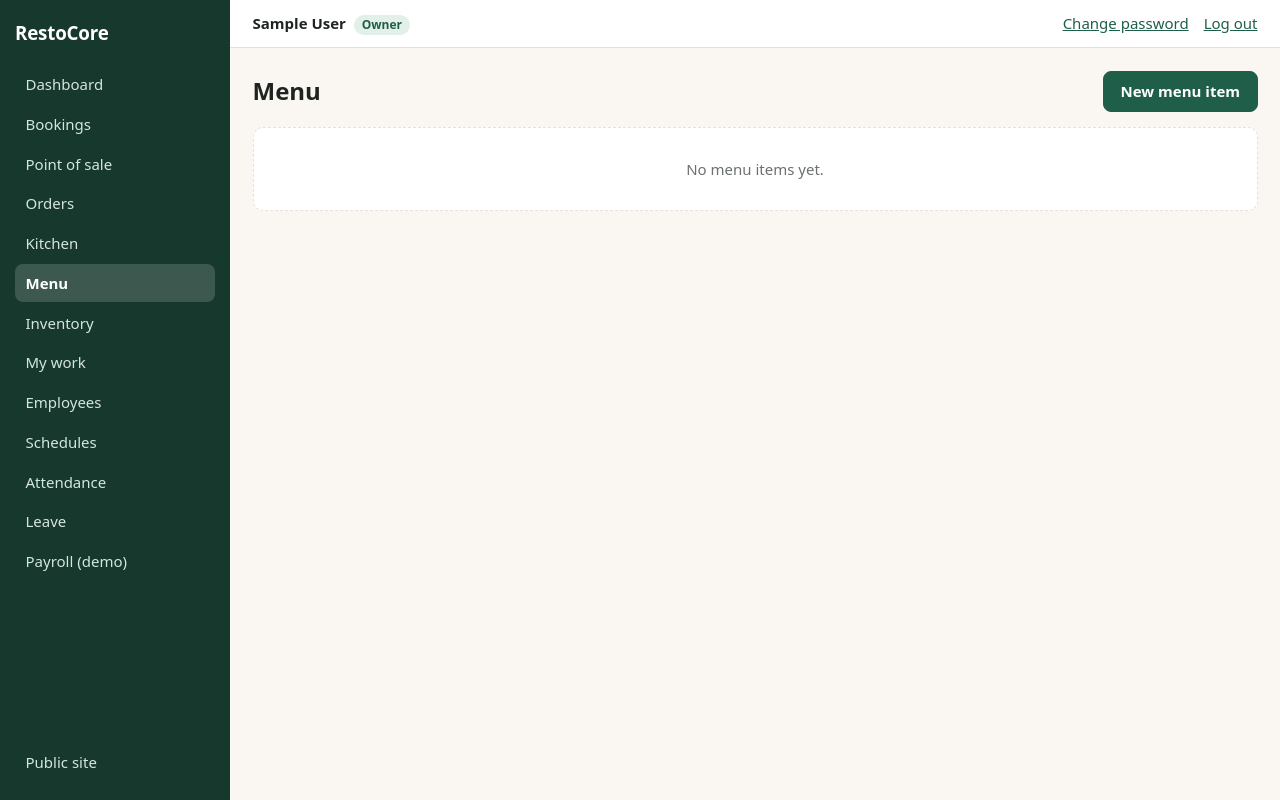
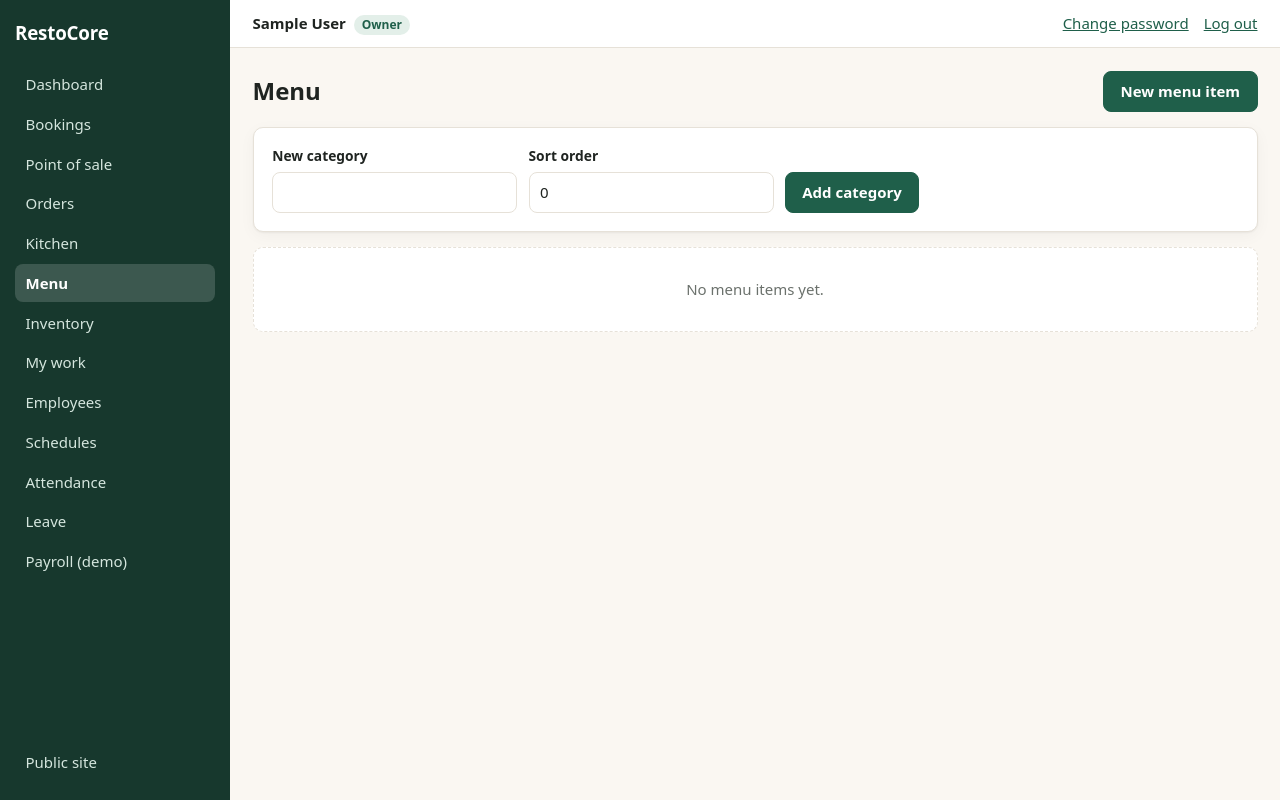
Before and after one commit to CUSTIX/RestoCore, a Django app: page /app/sales/menu/ in a window 1280 px wide. Run offline with Django 5.2, Linux system fonts and the light colour scheme; the visitor is signed in with stand-in values (Sample User, id 1); data that the repository does not hold is empty.

Commit message:
Let managers add menu categories from the menu page

```diff
--- a/sales/forms.py
+++ b/sales/forms.py
@@ -3,7 +3,7 @@ from decimal import Decimal
 from django import forms
 
 from inventory import selectors as inventory_selectors
-from sales.models import MenuItem, Order, RecipeLine
+from sales.models import MenuCategory, MenuItem, Order, RecipeLine
 from sales.services import MAX_QTY_PER_LINE
 
 
@@ -62,6 +62,12 @@ class OrderFilterForm(forms.Form):
     status = forms.ChoiceField(required=False, choices=[("", "All"), *Order.Status.choices])
 
 
+class MenuCategoryForm(forms.ModelForm):
+    class Meta:
+        model = MenuCategory
+        fields = ("name", "sort_order")
+
+
 class MenuItemForm(forms.ModelForm):
     class Meta:
         model = MenuItem
--- a/sales/templates/sales/menu_list.html
+++ b/sales/templates/sales/menu_list.html
@@ -4,6 +4,12 @@
 {% block page_title %}Menu{% endblock %}
 {% block page_actions %}<a class="btn" href="{% url 'sales:menu_create' %}">New menu item</a>{% endblock %}
 {% block content %}
+<form method="post" action="{% url 'sales:category_create' %}" class="filters card">
+  {% csrf_token %}
+  <div class="field"><label for="{{ category_form.name.id_for_label }}">New category</label>{{ category_form.name }}</div>
+  <div class="field"><label for="{{ category_form.sort_order.id_for_label }}">Sort order</label>{{ category_form.sort_order }}</div>
+  <button class="btn btn--ghost" type="submit">Add category</button>
+</form>
 {% if page_obj.object_list %}
 <div class="table-wrap">
   <table>
--- a/sales/urls.py
+++ b/sales/urls.py
@@ -13,5 +13,6 @@ urlpatterns = [
     path("kitchen/<int:pk>/advance/", views.KitchenAdvanceView.as_view(), name="kitchen_advance"),
     path("menu/", views.MenuListView.as_view(), name="menu_list"),
     path("menu/new/", views.MenuItemEditView.as_view(), name="menu_create"),
+    path("menu/categories/new/", views.MenuCategoryCreateView.as_view(), name="category_create"),
     path("menu/<int:pk>/edit/", views.MenuItemEditView.as_view(), name="menu_update"),
 ]
--- a/sales/views.py
+++ b/sales/views.py
@@ -8,7 +8,14 @@ from core.mixins import RoleRequiredMixin
 from core.pagination import paginate
 from core.roles import CASHIER, KITCHEN, MANAGEMENT
 from sales import selectors, services
-from sales.forms import MenuItemForm, OrderFilterForm, PosForm, RecipeFormSet, VoidForm
+from sales.forms import (
+    MenuCategoryForm,
+    MenuItemForm,
+    OrderFilterForm,
+    PosForm,
+    RecipeFormSet,
+    VoidForm,
+)
 from sales.models import MenuItem, Order
 
 POS_ROLES = (*MANAGEMENT, CASHIER)
@@ -141,6 +148,7 @@ class MenuListView(RoleRequiredMixin, TemplateView):
         qs = selectors.all_menu_items().prefetch_related("recipe")
         return {
             **super().get_context_data(**kwargs),
+            "category_form": MenuCategoryForm(),
             "page_obj": paginate(self.request, qs, per_page=30),
             "active_section": "menu",
         }
@@ -175,3 +183,16 @@ class MenuItemEditView(RoleRequiredMixin, TemplateView):
             messages.success(request, f"{saved.name} saved.")
             return redirect("sales:menu_list")
         return self.render_to_response(self.get_context_data(form=form, formset=formset))
+
+
+class MenuCategoryCreateView(RoleRequiredMixin, View):
+    allowed_roles = MANAGEMENT
+
+    def post(self, request):
+        form = MenuCategoryForm(request.POST)
+        if form.is_valid():
+            form.save()
+            messages.success(request, f"Category {form.cleaned_data['name']} added.")
+        else:
+            messages.error(request, " ".join(e for errs in form.errors.values() for e in errs))
+        return redirect("sales:menu_list")
```
Also changed, not shown: sales/tests/test_views.py (+12 -0 lines).
